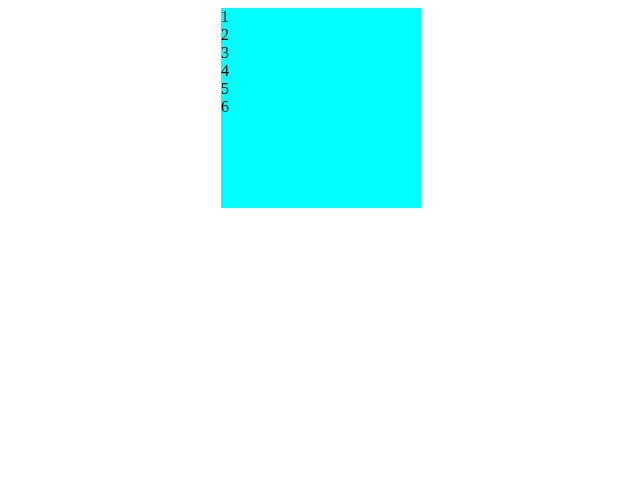
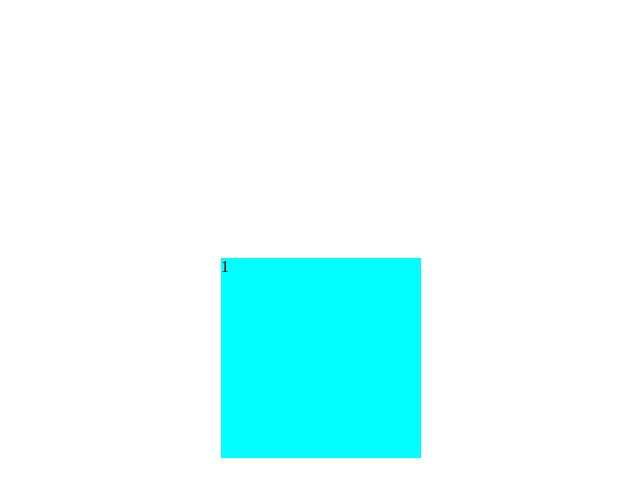
Before and after one commit to dpshar10114/Three_Dimensional_Cube_Animation, a plain HTML site: page index.html in a window 1280 px wide. Shown: the whole page, without its empty margins (319-959 px from the left). Drawn offline with Linux system fonts and the light colour scheme.

Commit message:
Update style.css

```diff
--- a/style.css
+++ b/style.css
@@ -4,7 +4,29 @@ body{
     align-items: center;
 }
 #cube{
-    background-color: aqua;
+
     height: 200px;
     width: 200px;
+    position: relative;
+    top: 250px;
+    transform-style: preserve-3d;
+    perspective: 1000px;
 }
+.face{
+    height: 100%;
+    width: 100%;
+    position: absolute;
+
+}
+
+.one{
+    background-color: aqua;
+    transition: all 1s;
+    z-index: 2;
+}
+.one:hover{
+    transform: rotate(90deg) translateZ(-100px);
+}
+.two{
+    background-color: blue;
+}
```
